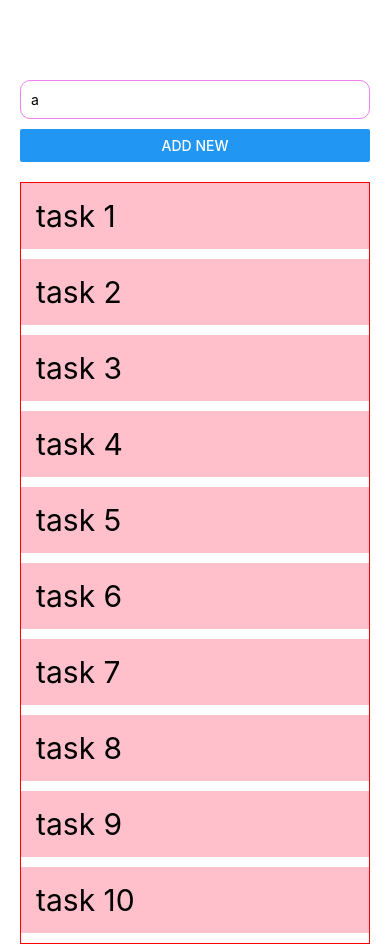
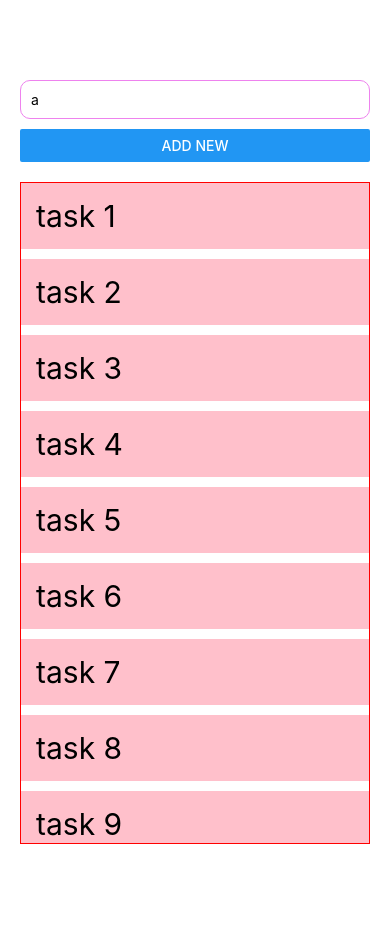
Before and after one commit to buihieus/react-native, a React Native app: screen / in a window 390 px wide. After the commit the page ends 844 px from the top, so only its background shows below. Built offline with nearby package versions, Linux system fonts and the light colour scheme.

Commit message:
video 32

```diff
--- a/App.tsx
+++ b/App.tsx
@@ -1,5 +1,5 @@
 import { useState } from "react";
-import { StyleSheet,Text, TextInput, View,Button } from "react-native";
+import { StyleSheet,ScrollView,Text, TextInput, View,Button } from "react-native";
 
 export default function App(){
     const [name, setName] = useState<string>("a");
@@ -15,6 +15,11 @@ export default function App(){
         { id: 8, title: 'task 8' },
         { id: 9, title: 'task 9'},
         { id: 10, title: 'task 10' },
+        { id: 11, title: 'task 11' },
+        { id: 12, title: 'task 12' },
+        { id: 13, title: 'task 13' },
+        { id: 14, title: 'task 14' },
+        { id: 15, title: 'task 15' },
 
     ])
 
@@ -45,16 +50,21 @@ export default function App(){
             onPress={()=>alert("click me")}
             />
 
-           <View style={{
+           <ScrollView  style={{
             marginTop: 20,
             borderColor:'red',
-            borderWidth:1}}>
+            borderWidth:1
+            }}>
                 {todoList.map(todo=>{
                     return (
-                        <Text style={styles.todo} >{todo.title}</Text>
+                        <Text key={todo.id}
+                            style={styles.todo}
+                        >
+                            {todo.title}
+                        </Text>
                     )
                 })}
-           </View>
+           </ScrollView>
         </View>
     );
 
```
